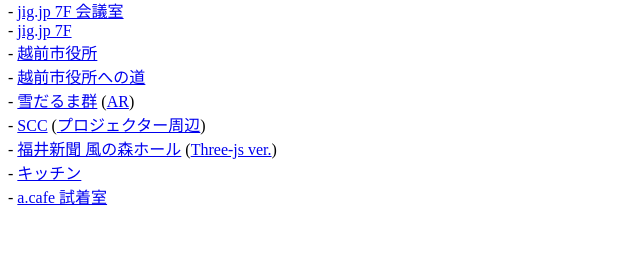
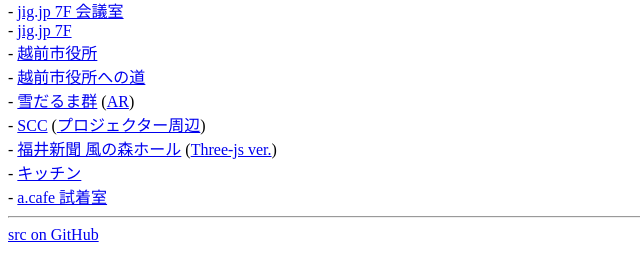
Before and after one commit to code4fukui/glb-viewer, a website: page index.html in a window 1280 px wide. Shown: the part 100-378 px from the top of the page, without its empty margins (0-640 px from the left). Drawn offline with Linux system fonts and the light colour scheme.

Commit message:
add link

```diff
--- a/index.html
+++ b/index.html
@@ -16,6 +16,8 @@
 - <a href=fukui-shimbun.html>福井新聞 風の森ホール</a> (<a href=fukui-shimbun-three.html>Three-js ver.</a>)<br>
 - <a href=kitchen.html>キッチン</a><br>
 - <a href=a.cafe-dressingroom.html>a.cafe 試着室</a><br>
+<hr>
+<a href=https://github.com/code4fukui/glb-viewer>src on GitHub</a><br>
 
 </body>
 </html>
```
